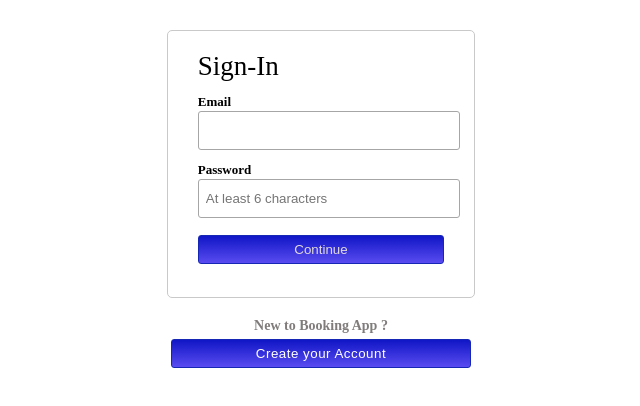
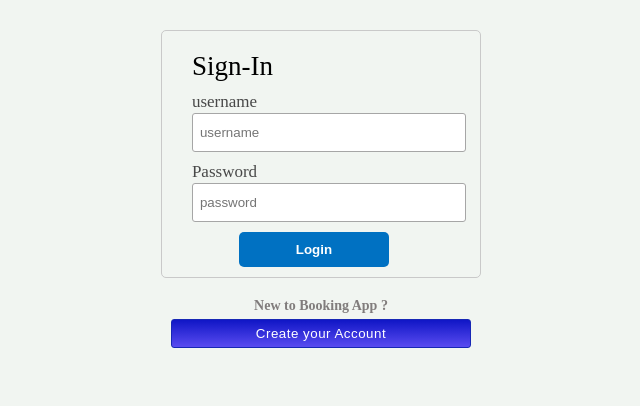
Before and after one commit to Birendra010/fullstack-reservations, a React (Vite) app in the folder frontend/: page /login in a window 1280 px wide. Shown: the top 406 px of the page, without its empty margins (319-959 px from the left). Built offline with nearby package versions, Linux system fonts and the light colour scheme.

Commit message:
add logout and returnUrl

```diff
--- a/frontend/package.json
+++ b/frontend/package.json
@@ -23,6 +23,7 @@
     "react": "^18.2.0",
     "react-date-range": "^1.4.0",
     "react-dom": "^18.2.0",
+    "react-hook-form": "^7.47.0",
     "react-router-dom": "^6.15.0",
     "react-toastify": "^9.1.3"
   },
--- a/frontend/src/App.css
+++ b/frontend/src/App.css
@@ -6,3 +6,7 @@
     max-width: 100Vw;
     overflow-x: hidden;
  }
+
+body{
+    background-color: rgb(241, 245,241);
+}
--- a/frontend/src/components/navbar/Navbar.jsx
+++ b/frontend/src/components/navbar/Navbar.jsx
@@ -1,10 +1,27 @@
 import { Link } from "react-router-dom";
 import "./navbar.css";
+import axios from "axios";
 import { useContext } from "react";
 import { AuthContext } from "../../context/AuthContext";
+import { useLocation ,useNavigate } from "react-router-dom";
 
 const Navbar = () => {
+  const navigate = useNavigate();
+ const location = useLocation()
   const { user } = useContext(AuthContext);
+  const { dispatch } = useContext(AuthContext);
+
+  const handleSignOut = async () => {
+    dispatch({ type: "LOGOUT_START" });
+    try {
+      await axios.get("http://localhost:8800/api/auth/logout");
+
+      dispatch({ type: "LOGOUT_SUCCESS" });
+      navigate("/")
+    } catch (error) {
+      dispatch({ type: "LOGOUT_FAILURE" });
+    }
+  };
 
   return (
     <div className="navbar">
@@ -15,15 +32,19 @@ const Navbar = () => {
         {user ? (
           <div className="Ubutton">
             <span className="user">{user.username}</span>
-            <button className="logoutB">logout</button>
+            <button className="logoutB" onClick={handleSignOut}>
+              logout
+            </button>
           </div>
         ) : (
           <div className="navItems">
-            <Link to="/register">
+            <Link to="/register"  state={{prevUrl:location.pathname}}>
               <button className="navButton">Register</button>
             </Link>
-            <Link to="/login">
-              <button className="navButton">Login</button>
+            <Link to="/login" state = {{prevUrl :location.pathname }}>
+              <button className="navButton">
+                Login
+              </button>
             </Link>
           </div>
         )}
--- a/frontend/src/pages/hotel/Hotel.jsx
+++ b/frontend/src/pages/hotel/Hotel.jsx
@@ -62,7 +62,7 @@ const Hotel = () => {
     if (user) {
       setOpenModal(true);
     } else {
-      navigate("/login");
+      navigate("/login",{ state:{prevUrl :location.pathname  }}); //for retrunUrl
     }
   };
 
@@ -101,7 +101,7 @@ const Hotel = () => {
             </div>
           )}
           <div className="hotelWrapper">
-            <button className="bookNow">Reserve or Book Now!</button>
+            {/* <button className="bookNow">Reserve or Book Now!</button> */}
             <h1 className="hotelTitle">{data.name}</h1>
             <div className="hotelAddress">
               <FontAwesomeIcon icon={faLocationDot} />
--- a/frontend/src/pages/login/Login.jsx
+++ b/frontend/src/pages/login/Login.jsx
@@ -1,175 +1,78 @@
-// import { useContext, useState } from "react";
-// import "./login.css";
-// import { AuthContext } from "../../context/AuthContext";
-// import axios from "axios";
-// import { useNavigate } from "react-router-dom";
-
-// const Login = () => {
-//   const [credentials, setCredentials] = useState({
-//     username: undefined,
-//     password: undefined,
-//   });
-//   const {loading, error, dispatch } = useContext(AuthContext);
-//   const navigate = useNavigate();
-
-//   const handleChange = (e) => {
-//     setCredentials((prev) => ({ ...prev, [e.target.id]: e.target.value }));
-//   };
-
-//   const handleClick = async (e) => {
-//     e.preventDefault();
-//     dispatch({ type: "LOGIN_START" });
-//     try {
-//       const res = await axios.post(
-//         "https://booking-api-pbc2.onrender.com/api/auth/login",
-//         credentials
-//       );
-//       dispatch({ type: "LOGIN_SUCCESS", payload: res.data.details });
-//       navigate("/");
-//     } catch (err) {
-//       dispatch({ type: "LOGIN_FAILURE", payload: err.response.data });
-//     }
-//   };
-//   return (
-//     <div className="login">
-//       <div className="lContainer">
-//         <input
-//           type="text"
-//           placeholder="username"
-//           id="username"
-//           onChange={handleChange}
-//           className="lInput"
-//         />
-//         <input
-//           type="password"
-//           placeholder="password"
-//           id="password"
-//           onChange={handleChange}
-//           className="lInput"
-//         />
-//         <button disabled={loading} onClick={handleClick} className="lButton">
-//           Login
-//         </button>
-//         {error && <span>{error.message}</span>}
-//       </div>
-//     </div>
-//   );
-// };
-
-// export default Login;
-
-
-
-
-
+import { useContext, useState } from "react";
 import "./login.css";
-import  { useContext, useState } from "react";
+import { AuthContext } from "../../context/AuthContext";
+import axios from "axios";
+import { useNavigate } from "react-router-dom";
 import { NavLink } from "react-router-dom";
-// import { Logincontext } from "../context/Contextprovider";
-import { AuthContext } from "../../context/AuthContext";
-import { ToastContainer, toast } from "react-toastify";
-import "react-toastify/dist/ReactToastify.css";
+import { useLocation } from "react-router-dom";
 
 const Login = () => {
-  const { account, setAccount } = useContext(AuthContext);
+  const location = useLocation();
 
-  const [logdata, setData] = useState({
-    email: "",
-    password: "",
+  const [credentials, setCredentials] = useState({
+    username: undefined,
+    password: undefined,
   });
+  const { loading, error, dispatch } = useContext(AuthContext);
+  const navigate = useNavigate();
 
-  // console.log(data);
-
-  const adddata = (e) => {
-    const { name, value } = e.target;
-    // console.log(name, value);
-
-    setData((pre) => {
-      return {
-        ...pre,
-        [name]: value,
-      };
-    });
+  const handleChange = (e) => {
+    setCredentials((prev) => ({ ...prev, [e.target.id]: e.target.value }));
   };
 
-  const senddata = async (e) => {
+  const handleClick = async (e) => {
     e.preventDefault();
+    dispatch({ type: "LOGIN_START" });
+    try {
+      const res = await axios.post(
+        "http://localhost:8800/api/auth/login",
+        credentials
+      );
+      dispatch({ type: "LOGIN_SUCCESS", payload: res.data.details });
 
-    const { email, password } = logdata;
-    // console.log(email);
-    try {
-      const res = await fetch("http://localhost:8800/api/auth/login", {
-        method: "POST",
-        headers: {
-          "Content-Type": "application/json",
-        },
-        body: JSON.stringify({
-          email,
-          password,
-        }),
-      });
-
-      const data = await res.json();
-      // console.log(data);
-
-      if (res.status === 400 || !data) {
-        console.log("invalid details");
-        toast.error("Invalid Details 👎!", {
-          position: "top-center",
-        });
-      } else {
-        setAccount(data);
-        setData({ ...logdata, email: "", password: "" });
-        toast.success("Login Successfully done 😃!", {
-          position: "top-center",
-        });
-      }
-    } catch (error) {
-      console.log("login page ka error" + error.message);
+      navigate( location.state.prevUrl);
+    } catch (err) {
+      dispatch({ type: "LOGIN_FAILURE", payload: err.response.data });
     }
   };
-
   return (
     <section>
       <div className="sign_container">
-        {/* <div className="sign_header">
-          <img src="./blacklogoamazon.png" alt="signupimg" />
-        </div> */}
         <div className="sign_form">
-          <form method="POST">
           <h1>Sign-In</h1>
-
-            <div className="form_data">
-              <label htmlFor="email">Email</label>
+          <div className="form-data">
+            <label id="label" htmlFor="username">
+              username
+            </label>
             <input
-                type="email"
-                name="email"
-                onChange={adddata}
-                value={logdata.email}
-                id="email"
+              type="text"
+              placeholder="username"
+              id="username"
+              onChange={handleChange}
+              className="lInput"
             />
           </div>
           <div className="form_data">
-              <label htmlFor="password">Password</label>
+            <label id="label" htmlFor="password">
+              Password
+            </label>
             <input
               type="password"
-                name="password"
-                onChange={adddata}
-                value={logdata.password}
+              placeholder="password"
               id="password"
-                placeholder="At least 6 characters"
+              onChange={handleChange}
+              className="lInput"
             />
           </div>
-            <button type="submit" className="signin_btn" onClick={senddata}>
-              Continue
+          <button disabled={loading} onClick={handleClick} className="lButton">
+            Login
           </button>
-          </form>
-          <ToastContainer />
+          <div> {error && <span>{error.message}</span>}</div>
         </div>
         <div className="create_accountinfo">
           <p>New to Booking App ? </p>
+
           <button>
-            {" "}
             <NavLink to="/register">Create your Account</NavLink>
           </button>
         </div>
@@ -179,3 +82,121 @@ const Login = () => {
 };
 
 export default Login;
+
+// import "./login.css";
+// import  { useContext, useState } from "react";
+// import { NavLink } from "react-router-dom";
+// // import { Logincontext } from "../context/Contextprovider";
+// import { AuthContext } from "../../context/AuthContext";
+// import { ToastContainer, toast } from "react-toastify";
+// import "react-toastify/dist/ReactToastify.css";
+
+// const Login = () => {
+//   const { account, setAccount } = useContext(AuthContext);
+
+//   const [logdata, setData] = useState({
+//     email: "",
+//     password: "",
+//   });
+
+//   // console.log(data);
+
+//   const adddata = (e) => {
+//     const { name, value } = e.target;
+//     // console.log(name, value);
+
+//     setData((pre) => {
+//       return {
+//         ...pre,
+//         [name]: value,
+//       };
+//     });
+//   };
+
+//   const senddata = async (e) => {
+//     e.preventDefault();
+
+//     const { email, password } = logdata;
+//     // console.log(email);
+//     try {
+//       const res = await fetch("http://localhost:8800/api/auth/login", {
+//         method: "POST",
+//         headers: {
+//           "Content-Type": "application/json",
+//         },
+//         body: JSON.stringify({
+//           email,
+//           password,
+//         }),
+//       });
+
+//       const data = await res.json();
+//       // console.log(data);
+
+//       if (res.status === 400 || !data) {
+//         console.log("invalid details");
+//         toast.error("Invalid Details 👎!", {
+//           position: "top-center",
+//         });
+//       } else {
+//         setAccount(data);
+//         setData({ ...logdata, email: "", password: "" });
+//         toast.success("Login Successfully done 😃!", {
+//           position: "top-center",
+//         });
+//       }
+//     } catch (error) {
+//       console.log("login page ka error" + error.message);
+//     }
+//   };
+
+//   return (
+//     <section>
+//       <div className="sign_container">
+//         {/* <div className="sign_header">
+//           <img src="./blacklogoamazon.png" alt="signupimg" />
+//         </div> */}
+//         <div className="sign_form">
+//           <form method="POST">
+//             <h1>Sign-In</h1>
+
+//             <div className="form_data">
+//               <label htmlFor="email">Email</label>
+//               <input
+//                 type="email"
+//                 name="email"
+//                 onChange={adddata}
+//                 value={logdata.email}
+//                 id="email"
+//               />
+//             </div>
+//             <div className="form_data">
+//               <label htmlFor="password">Password</label>
+//               <input
+//                 type="password"
+//                 name="password"
+//                 onChange={adddata}
+//                 value={logdata.password}
+//                 id="password"
+//                 placeholder="At least 6 characters"
+//               />
+//             </div>
+//             <button type="submit" className="signin_btn" onClick={senddata}>
+//               Continue
+//             </button>
+//           </form>
+//           <ToastContainer />
+//         </div>
+//         <div className="create_accountinfo">
+//           <p>New to Booking App ? </p>
+//           <button>
+//             {" "}
+//             <NavLink to="/register">Create your Account</NavLink>
+//           </button>
+//         </div>
+//       </div>
+//     </section>
+//   );
+// };
+
+// export default Login;
--- a/frontend/src/pages/login/login.css
+++ b/frontend/src/pages/login/login.css
@@ -1,35 +1,4 @@
-/* .login {
-  height: 100vh;
-  display: flex;
-  align-items: center;
-  justify-content: center;
-}
 
-.lContainer {
-  display: flex;
-  flex-direction: column;
-  gap: 10px;
-}
-
-.lInput{
-  height: 30px;
-  padding: 10px;
-}
-
-.lButton {
-  border: none;
-  padding: 10px 20px;
-  background-color: #0071c2;
-  color: white;
-  font-weight: bold;
-  cursor: pointer;
-  border-radius: 5px;
-}
-
-.lButton:disabled{
-  background-color: #0071c28c;
-  cursor: not-allowed;
-} */
 
 .sign_container {
   width: 85%;
@@ -44,6 +13,15 @@
   padding: 10px 30px;
   margin-top: 30px;
   border-radius: 5px;
+  /* font-size: 14px; */
+}
+
+#label {
+  font-size: 17px;
+  font-weight: 100;
+  margin-bottom: 1px;
+  color: rgb(72, 72, 72);
+
 }
 
 /* for login page */
@@ -75,3 +53,14 @@
   padding: 10px 35px;
   letter-spacing: 0.5px;
 }
+.lButton {
+  border: none;
+  padding: 10px 20px;
+  background-color: #0071c2;
+  color: white;
+  font-weight: bold;
+  cursor: pointer;
+  border-radius: 5px;
+  width: 150px;
+  margin-left: 47px;
+}
--- a/frontend/src/pages/register/Register.jsx
+++ b/frontend/src/pages/register/Register.jsx
@@ -1,137 +1,135 @@
-
-
-// export const Register = () => {
-//   return (
-//     <div>Register</div>
-//   )
-// }
-
-
-// export default Register;
-
-
-
-
-
-
-import { Divider } from '@mui/material';
-import  { useState } from 'react'
-import { NavLink } from 'react-router-dom';
+import { Divider } from "@mui/material";
+import { useState } from "react";
+import { NavLink, useNavigate } from "react-router-dom";
 import "./register.css";
-import { ToastContainer, toast } from 'react-toastify';
-import 'react-toastify/dist/ReactToastify.css';
+import { ToastContainer, toast } from "react-toastify";
+import "react-toastify/dist/ReactToastify.css";
+import { useForm } from "react-hook-form";
 
 const Register = () => {
 
-    const [udata, setUdata] = useState({
+   const navigate = useNavigate();
+  const {
+    register,
+    handleSubmit,
+    formState: { errors },
+    reset,
+  } = useForm();
+
+  const [user, setUser] = useState({
     username: "",
     email: "",
     phone: "",
     password: "",
-
   });
 
-    // console.log(udata);
+  const handleInput = (e) =>{
 
-    const adddata = (e) => {
-        const { name, value } = e.target;
-        // console.log(name,value);
-
-        setUdata((pre) => {
-            return {
-                ...pre,
-                [name]: value
-            }
-        })
+    setUser({ ...user, [e.target.name]: e.target.value });
   };
 
-    const senddata = async (e) => {
-        e.preventDefault();
-
-      const { username, email, phone, password } = udata;
-      // if(username.length)
+  const senddata = async (data) => {
     try {
       const res = await fetch("http://localhost:8800/api/auth/register", {
         method: "POST",
         headers: {
           "Content-Type": "application/json",
         },
-              body: JSON.stringify({
-                username,
-                email,
-                phone,
-                password,
-
-              }),
+        body: JSON.stringify(data),
       });
 
-            const data = await res.json();
-            // console.log(data);
+      const result = await res.json();
 
-            if (res.status === 422 || !data) {
+      if (result.status === 'false' || !result) {
         toast.error("Invalid Details 👎!", {
-                    position: "top-center"
+          position: "top-center",
         });
       } else {
-                setUdata({
-                  ...udata,
-                  username: "", email: "",
-                    phone: "", password: "",
+        reset();
+        toast.success("Registration Successfully done 😃!", {
+          position: "top-center",
         });
-                toast.success("Registration Successfully done 😃!", {
-                    position: "top-center"
-                });
+         navigate("/login");
       }
     } catch (error) {
-            console.log("front end ka catch error hai" + error.message);
+      console.log("frontend side error" + error.message);
     }
-    }
+  };
 
   return (
     <section>
       <div className="sign_container">
-                {/* <div className="sign_header">
-                    <img src="./blacklogoamazon.png" alt="signupimg" />
-                </div> */}
         <div className="sign_form">
-                    <form method="POST">
+          <form method="POST" onSubmit={handleSubmit(senddata)}>
             <h1>Create account</h1>
             <div className="form_data">
               <label htmlFor="name">username</label>
-                            <input type="text" name="username"
-                                onChange={adddata}
-                                value={udata.username}
-                                id="name" />
+              <input
+                type="text"
+                name="username"
+                onChange={handleInput}
+                id="name"
+                {...register("username", {
+                  required: "username is required!",
+                })}
+              />
+              {errors.username && <span>{errors.username.message}</span>}
             </div>
             <div className="form_data">
               <label htmlFor="email">email</label>
-                            <input type="email" name="email"
-                                onChange={adddata}
-                                value={udata.email}
-                                id="email" />
+              <input
+                type="email"
+                name="email"
+                onChange={handleInput}
+                id="email"
+                {...register("email", {
+                  pattern: {
+                    value:
+                      /^([A-Za-z0-9._]{3,}@[A-Za-z]{3,}[.]{1}[A-Za-z.]{2,6})+$/,
+                    message: "please enter valid email",
+                  },
+
+                  required: "email is required!",
+                })}
+              />
+              {errors.email && <span>{errors.email.message}</span>}
             </div>
             <div className="form_data">
               <label htmlFor="phone">phone number</label>
-                            <input type="number" name="phone"
-                                onChange={adddata}
-                                value={udata.phone}
-                                id="phone" />
+              <input
+                type="number"
+                name="phone"
+                onChange={handleInput}
+                id="phone"
+                {...register("phone", {
+                  pattern: {
+                    value: /^[6-9][0-9]{9}$/,
+                    message: "please enter valid phone number",
+                  },
+                  required: "phone is required",
+                })}
+              />
+              {errors.phone && <span>{errors.phone.message}</span>}
             </div>
             <div className="form_data">
               <label htmlFor="password">Password</label>
-                            <input type="password" name="password"
-                                onChange={adddata}
-                                value={udata.password}
-                                id="password" placeholder="At least 6 characters" />
+              <input
+                type="password"
+                name="password"
+                onChange={handleInput}
+                id="password"
+                {...register("password", {
+                  minLength: { value: 6, message: "password minLength  is 6" },
+                  required: "password field is required",
+                })}
+                placeholder="At least 6 characters"
+              />
+              {errors.password && <span>{errors.password.message}</span>}
             </div>
-                        {/* <div className="form_data">
-                            <label htmlFor="passwordg">Password again</label>
-                            <input type="password" name="cpassword"
-                                onChange={adddata}
-                                value={udata.cpassword}
-                                id="passwordg" />
-                        </div> */}
-                        <button type="submit" className="signin_btn" onClick={senddata}>Continue</button>
+
+            <button type="submit" className="signin_btn">
+              Continue
+            </button>
 
             <Divider />
 
@@ -144,7 +142,7 @@ const Register = () => {
         <ToastContainer />
       </div>
     </section>
-    )
-}
+  );
+};
 
 export default Register;
```
Also changed, not shown: frontend/src/context/AuthContext.jsx (+13 -3 lines), 1 other file (tests, documents, lock files or other folders). Lines whose indentation alone changed are shown as unchanged.
